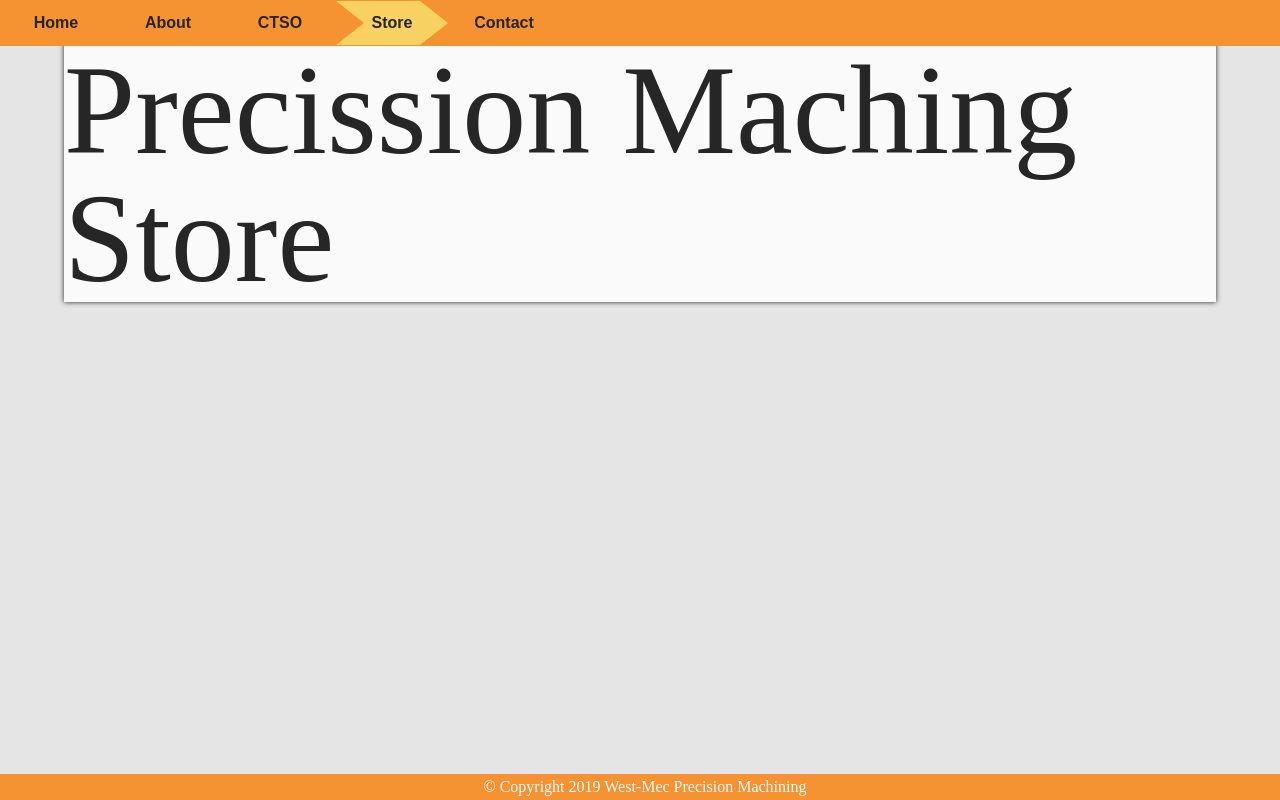
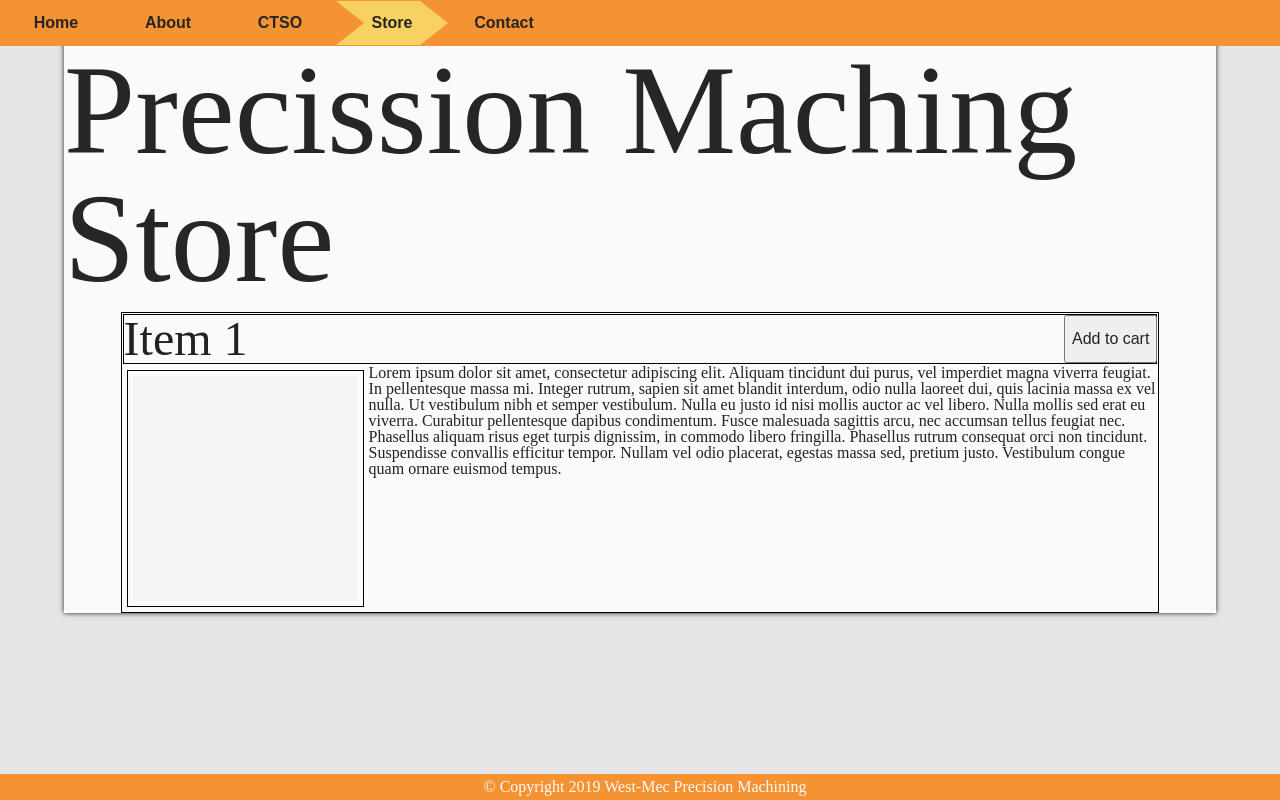
Before and after one commit to DSandoval004/PrecissionMaching_WMCap2019S1, a PHP site: page /store.html in a window 1280 px wide. Run offline with PHP 8.4, Linux system fonts and the light colour scheme; some web fonts are replaced.

Commit message:
Store Items Population
Got the store items to populate based on the array stored

```diff
--- a/CSS/store.css
+++ b/CSS/store.css
@@ -15,3 +15,33 @@ h1 {
     font-size: 8em;
     color: #262626;
 }
+
+section#storeItems div {
+    position: relative;
+    border: 1px solid black;
+    width: 90%;
+    margin: 10px auto;
+    overflow: auto;
+}
+
+section#storeItems div h3 {
+    font-size: 3em;
+    margin: 1px;
+    border: 1px solid black;
+}
+
+section#storeItems div img {
+    float: left;
+    margin: 5px;
+    padding: 5px;
+    border: 1px solid black;
+    max-width: 600px;
+    max-height: 600px;
+}
+
+section#storeItems div button {
+    position: absolute;
+    height: 3em;
+    top: 2px;
+    right: 1px;
+}
--- a/JavaScript/store.js
+++ b/JavaScript/store.js
@@ -4,14 +4,25 @@ window.addEventListener('load', function () {
 // DFUNC: The loadContent function
 function loadContent() {
     // DVARO:
-    var storeItemsHTML = document.createElement('div');
     // DLOOP: Loops through the storeItems
     for (var i = 0; i < storeItems.length; i++) {
         // DVARO:
         var itemHTML = document.createElement('div'),
             nameHTML = document.createElement('h3'),
             imageHTML = document.createElement('img'),
-            priceHTML = document.createElement('input'),
+            purchaseButtonHTML = document.createElement('button'),
             descriptionHTML = document.createElement('p');
+        nameHTML.textContent = storeItems[i][0]
+        imageHTML.src = `Images/store/${storeItems[i][0]}/${storeItems[i][1][0]}`
+        purchaseButtonHTML.addEventListener('click', function () {
+            console.log('hi')
+        });
+        purchaseButtonHTML.textContent = 'Add to cart'
+        descriptionHTML.textContent = storeItems[i][3]
+        itemHTML.appendChild(nameHTML)
+        itemHTML.appendChild(imageHTML)
+        itemHTML.appendChild(purchaseButtonHTML)
+        itemHTML.appendChild(descriptionHTML)
+        document.getElementById('storeItems').appendChild(itemHTML)
     };
 };
--- a/JavaScript/storeItems.js
+++ b/JavaScript/storeItems.js
@@ -1,6 +1,6 @@
 var storeItems = [
     [
-        "Item 1", ["Image", "image1", "image2", "image3"], 11.11, "text"
+        "Item 1", ["blankFillerImage.png", "image1", "image2", "image3"], 11.11, "Lorem ipsum dolor sit amet, consectetur adipiscing elit. Aliquam tincidunt dui purus, vel imperdiet magna viverra feugiat. In pellentesque massa mi. Integer rutrum, sapien sit amet blandit interdum, odio nulla laoreet dui, quis lacinia massa ex vel nulla. Ut vestibulum nibh et semper vestibulum. Nulla eu justo id nisi mollis auctor ac vel libero. Nulla mollis sed erat eu viverra. Curabitur pellentesque dapibus condimentum. Fusce malesuada sagittis arcu, nec accumsan tellus feugiat nec. Phasellus aliquam risus eget turpis dignissim, in commodo libero fringilla. Phasellus rutrum consequat orci non tincidunt. Suspendisse convallis efficitur tempor. Nullam vel odio placerat, egestas massa sed, pretium justo. Vestibulum congue quam ornare euismod tempus."
     ],
 
 ]
```
Also changed, not shown: Images/store/Item 1/blankFillerImage.png (added).
